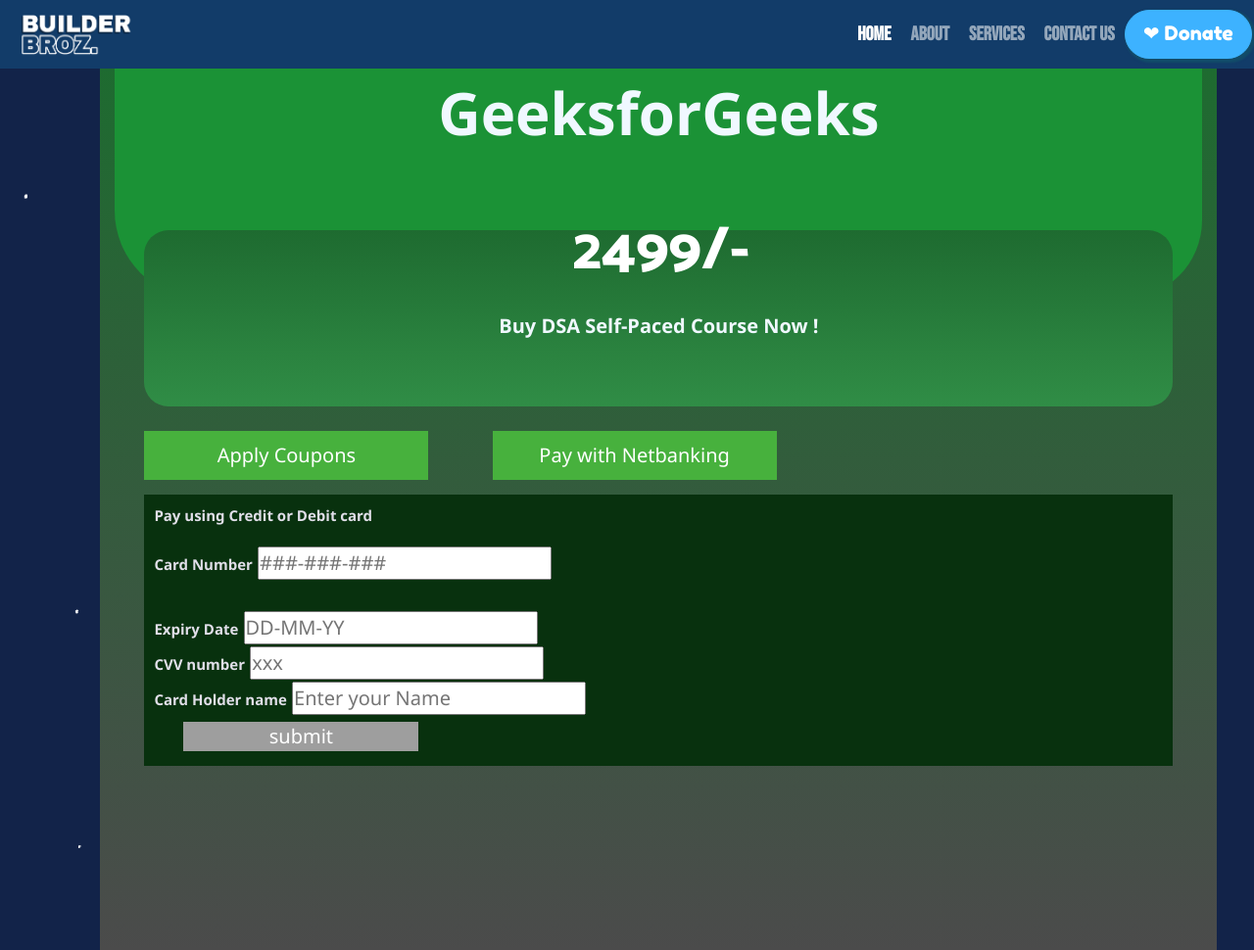
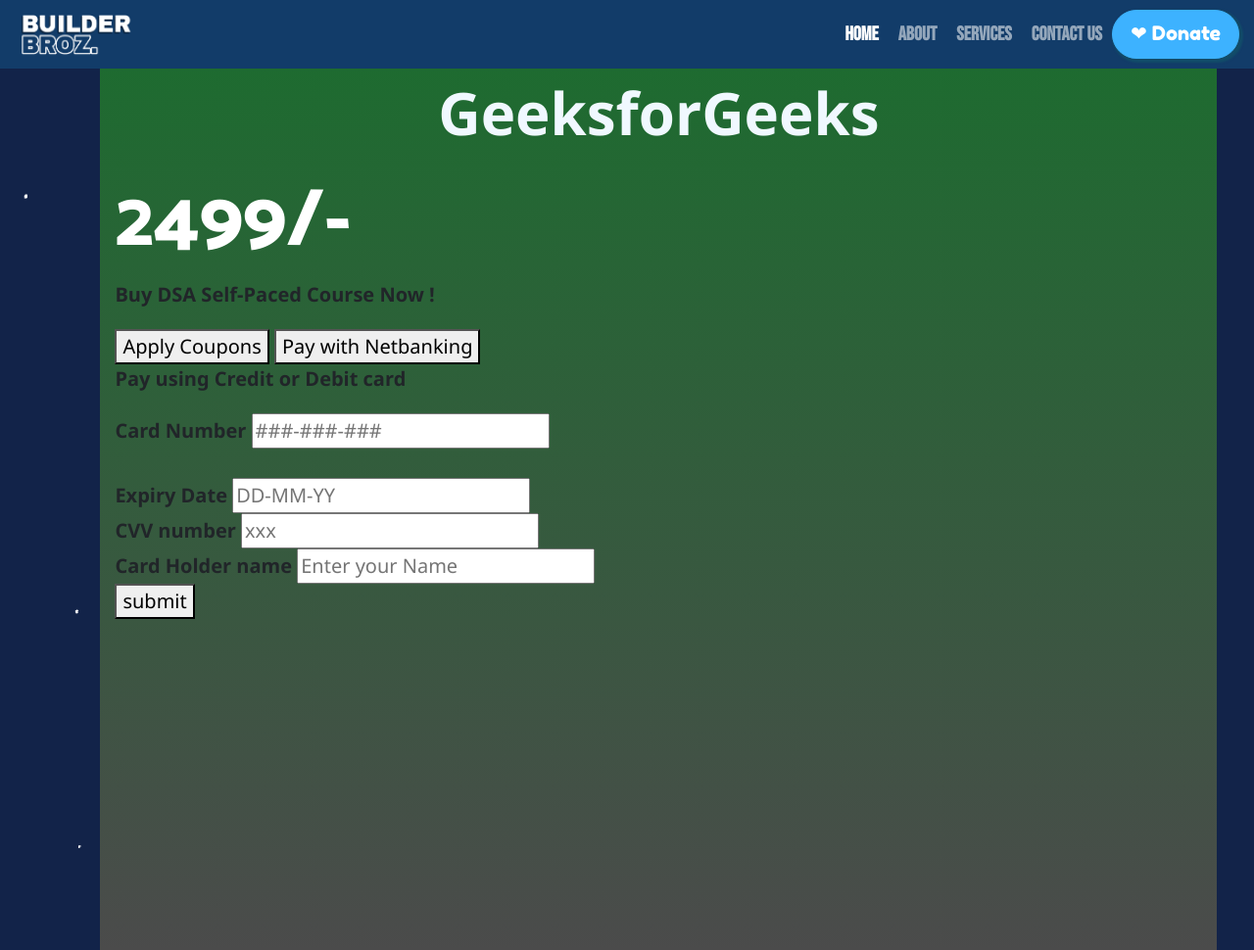
Before and after one commit to bucomputer123/builderbroz11-main, a Django app: page /donate/ in a window 1280 px wide. Shown: the whole page at 98% size. Run offline with Django 3.2, Linux system fonts and the light colour scheme; grey boxes are pictures that could not be loaded.

Commit message:
nav bar fixed

```diff
--- a/home/urls.py
+++ b/home/urls.py
@@ -8,6 +8,7 @@
      path('about/',views.about,name='about'),
      path('services/',views.services,name='services'),
      path('contact/',views.contact,name='contact'),
-     path('donate/',views.donate,name='donate')
+     path('donate/',views.donate,name='donate'),
+     path('download/',views.download,name='download')
 
 ]
--- a/home/views.py
+++ b/home/views.py
@@ -17,3 +17,6 @@
 
 def donate(request):
     return render(request,'donate.html')
+
+def download(request):
+    return render(request,'download.html')
--- a/static/css/style.css
+++ b/static/css/style.css
@@ -4,9 +4,7 @@
     font-family: 'Bebas Neue', cursive;
     font-size: 20px;
 }
-nav{
-  width: 101%;
-}
+
 .peragraph{
   /* margin-left:auto; */
   margin: 22px;
@@ -57,21 +47,8 @@
     box-shadow:2px 2px 2px 2px #124c69;
 
 }
-#more{
-  margin-right: 23px;
-}
-#dd{
-	/* text-align: left;	 */
-float: right;
-margin-top: 12px;
-  display:block;
-}
 
 
-* {
-    margin: 0;
-    padding: 0;
-  }
 
   body {
     font-family: "Segoe UI", Tahoma, Geneva, Verdana, sans-serif;
@@ -95,13 +72,7 @@
     /* border-top-right-radius: 150px; */
   }
 
-  .main-content {
-    height: 235px;
-    background-color: #1b9236;
-    border-bottom-left-radius: 90px;
-    border-bottom-right-radius: 80px;
-    border-top: #1e6b30;
-  }
+
 
   .text {
     text-align: center;
@@ -110,94 +81,26 @@
     color: aliceblue;
   }
 
-  /* .course {
-    color: black;
-    font-size: 25px;
-    font-weight: bolder;
-  }
-     */
-  .centre-content {
-    height: 180px;
-    margin: -70px 30px 20px;
-    color: aliceblue;
-    text-align: center;
-    font-size: 20px;
-    border-radius: 25px;
-    padding-top: 0.5px;
-    background-image: linear-gradient(#1e6b30, #308d46);
-  }
 
-  .centre-content-h1 {
-    padding-top: 30px;
-    padding-bottom: 30px;
-    font-weight: normal;
-  }
 
-  .price {
-    font-size: 60px;
-    margin-left: 5px;
-    bottom: 15px;
-    position: relative;
-  }
 
-  .pay-now-btn {
-    cursor: pointer;
-    color: #fff;
-    height: 50px;
-    width: 290px;
-    border: none;
-    margin: 5px 30px;
-    background-color: rgb(71, 177, 61);
-    position: relative;
-  }
 
-  .card-details {
-    background: rgb(8, 49, 14);
-    color: rgb(225, 223, 233);
-    margin: 10px 30px;
-    padding: 10px;
-    /* border-bottom-left-radius: 80px; */
-  }
 
-  .card-details p {
-    font-size: 15px;
-  }
 
-  .card-details label {
-    font-size: 15px;
-    line-height: 35px;
-  }
 
-  .submit-now-btn {
-    background-image: url('img_girl.jpg');
-    cursor: pointer;
-    color: #fff;
-    height: 30px;
-    width: 240px;
-    border: none;
-    margin: 5px 30px;
-    background-color: rgb(71, 177, 61);
-  }
 
   .back{
     background-color: #122349;
     background-image: url('/static/websiteback.png');
     background-attachment: fixed;
-    background-size: 80% 100%;
+    background-size:100% 100%;
+    background-repeat: no-repeat;
+
 
 
   }
-  .aman::before{
-   /* content: "";
-   position: absolute;
-   background-image: url(/static/dbs.jpg);
-   background-repeat: no-repeat;
-   height: 250%;
-   width: 100%;
-   z-index: -1;
-   opacity: 0.5; */
 
-  }
+
   .dbs-div img{
     /* display:flex; */
     background-image: url('/static/dbs.jpg');
--- a/templates/base.html
+++ b/templates/base.html
@@ -23,8 +23,8 @@
 <body class="back">
 
   <nav class="navbar navbar-expand-lg navbar-dark " style="background-color: #123c69;">
-    <div class="container-fluid " >
-     <img src="/static/43333.png" alt="Flowers in Chania" id="logo" class="lg"></a>
+    <div class="container-fluid "  >
+     <img src="/static/43333.png" alt="BuilderBroz" id="logo" class="lg"></a>
 
 
       <button class="navbar-toggler" type="button" data-bs-toggle="collapse" data-bs-target="#navbarSupportedContent" aria-controls="navbarSupportedContent" aria-expanded="false" aria-label="Toggle navigation"  >
```
Also changed, not shown: other parts of static/css/style.css (+0 -64 lines), templates/download.html (added, +7 -0 lines), templates/index.html (+0 -56 lines).
